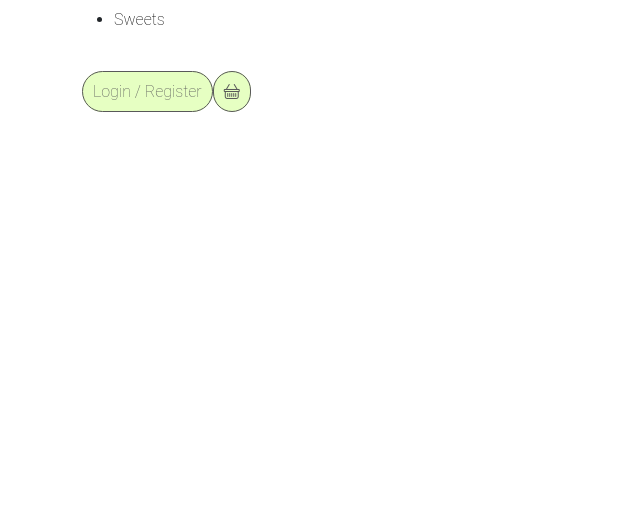
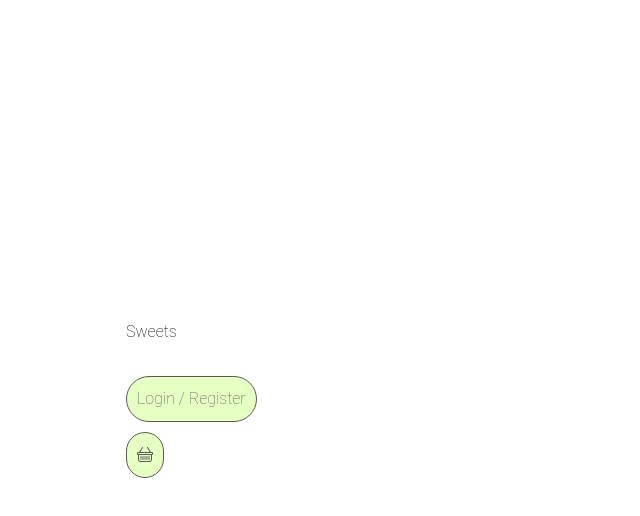
Before and after one commit to foremna/candyshop, a React (Create React App) app: page / in a window 1280 px wide. Shown: the top 516 px of the page, without its empty margins (0-640 px from the left). Built offline with nearby package versions, Linux system fonts and the light colour scheme.

Commit message:
Header styles

```diff
--- a/src/App.js
+++ b/src/App.js
@@ -1,15 +1,16 @@
 import React from 'react';
 import { Switch, Route } from 'react-router-dom';
+
+import Header from './app/components/ui/Header';
 
 import Sweets from './app/layouts/Sweets'
 import Login from './app/layouts/Login';
 import Cart from './app/layouts/Cart';
-import Header from './app/components/ui/Header';
 
 function App() {
   return (<>
-    <Header />
     <div className="container">
+      <Header />
       <Switch>
         <Route path='/goods/:goodId?' render={(props) => (<Sweets {...props} />)} />
         <Route path='/login/:type?' render={(props) => <Login {...props} />} />
--- /dev/null
+++ b/src/styles/Header.css
@@ -0,0 +1,11 @@
+.header {
+  position: fixed;
+  top: 50%;
+  transform: translateY(-50%);
+}
+
+.header__wrapper {
+  display: flex;
+  flex-direction: column;
+  align-items: baseline;
+}
--- /dev/null
+++ b/src/styles/Navbar.css
@@ -0,0 +1,16 @@
+.navbar {
+  margin: 0 2rem;
+}
+
+.navbar__nav {
+  display: flex;
+  align-items: center;
+  justify-content: center;
+  padding: 0;
+  margin: 0;
+  list-style-type: none;
+}
+
+.navbar__nav .Nav__item:not(:last-child) {
+  margin-right: 1rem;
+}
--- a/src/styles/index.css
+++ b/src/styles/index.css
@@ -1,4 +1,6 @@
 @import './variables.css';
+@import './Header.css';
+@import './Navbar.css';
 
 body {
   margin: 0;
```
